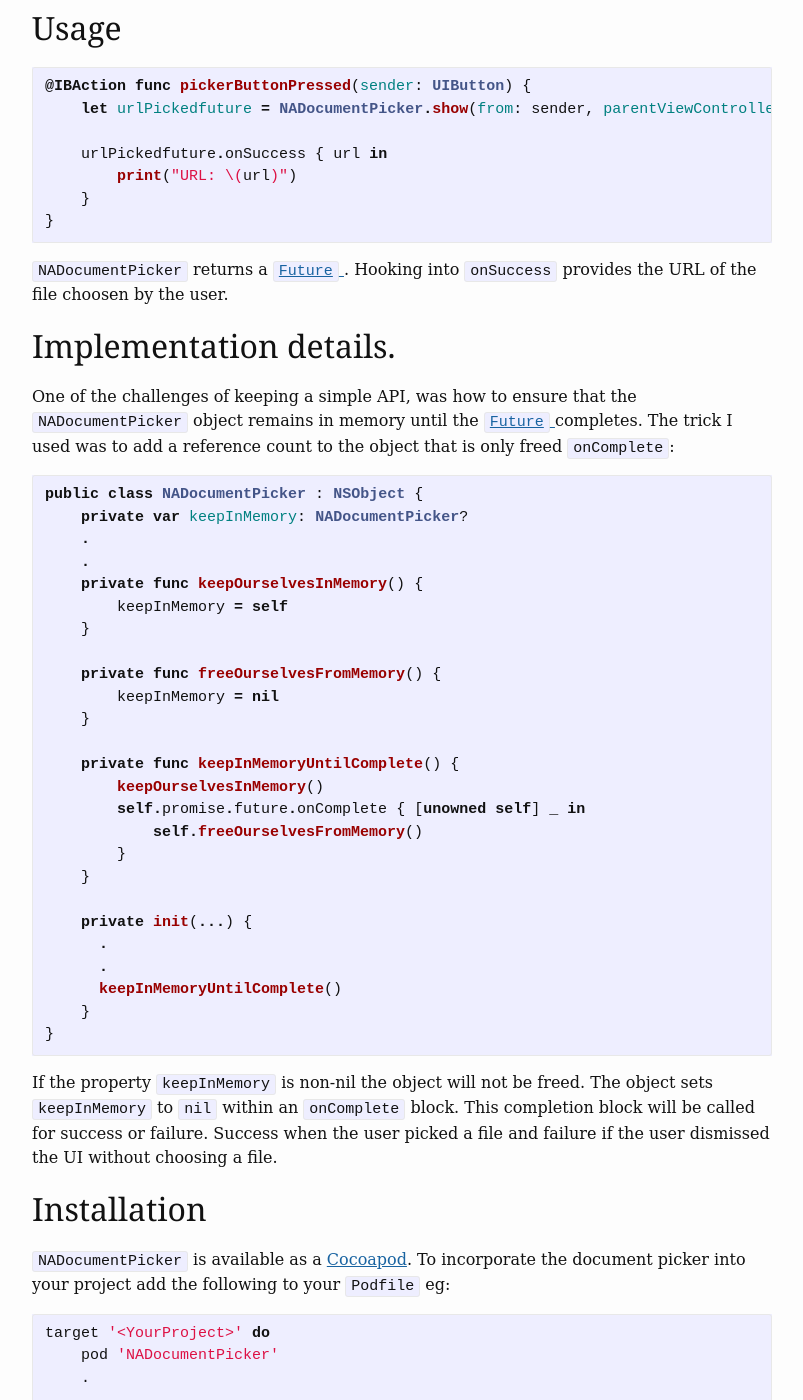
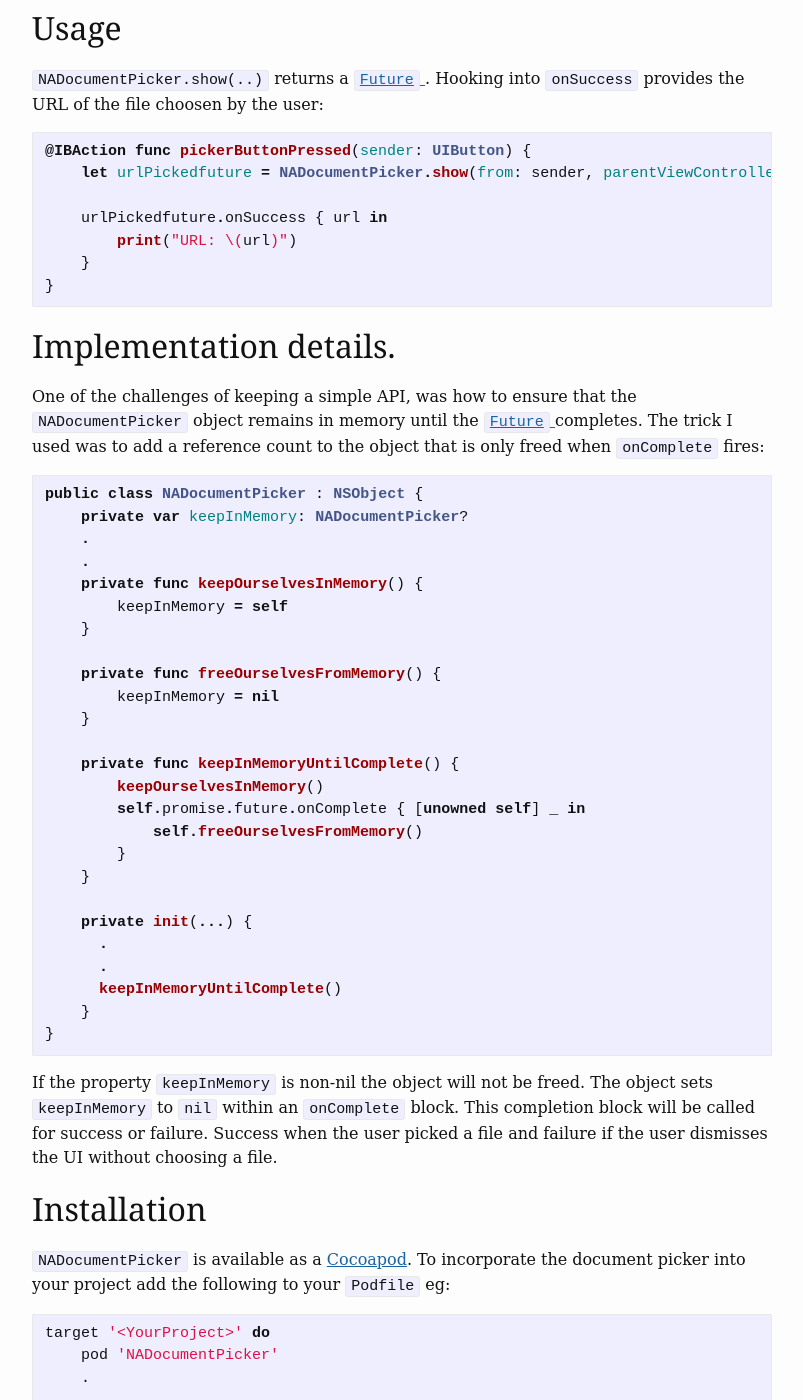
Before and after one commit to NickAger/nickager.github.io, a Jekyll site: the page built from _posts/2016-03-07-DocumentPicker.md, in a window 1280 px wide and 1400 px high, scrolled down 896 px. Shown: the whole window, without its empty margins (238-1041 px from the left). Built offline with Jekyll 4.4.1, drawn with Linux system fonts in a browser that asks for light colours; some web fonts are replaced; part of the change alters nothing that is shown; some of the changed text lies outside the part shown.

Commit message:
minor rewording

````diff
--- a/_posts/2016-03-07-DocumentPicker.md
+++ b/_posts/2016-03-07-DocumentPicker.md
@@ -5,7 +5,7 @@ tags: [Swift, iOS, Cocoapods, UIDocumentMenuDelegate, UIDocumentPickerDelegate]
 date: 2016-03-07
 excerpt_separator: <!--more-->
 ---
-I've released a Cocoapod that encapsulates UIKit document picker UI on [GitHub](https://github.com/NickAger/NADocumentPicker.git).
+I've released a Cocoapod that encapsulates UIKit document picker UI.
 
 ![](/images/blog/DocumentPicker/filepicker-combined.jpg)
 
@@ -13,6 +13,8 @@ I've released a Cocoapod that encapsulates UIKit document picker UI on [GitHub](
 The component implements both [UIDocumentMenuDelegate](https://developer.apple.com/library/prerelease/ios/documentation/UIKit/Reference/UIDocumentMenuDelegate_Protocol/index.html) and [UIDocumentPickerDelegate](https://developer.apple.com/library/prerelease/ios/documentation/UIKit/Reference/UIDocumentPickerDelegate/) and provides a simple [`Future` ](https://github.com/Thomvis/BrightFutures#examples) based API.
 
 ## Usage
+
+`NADocumentPicker.show(..)` returns a [`Future` ](https://github.com/Thomvis/BrightFutures#examples). Hooking into `onSuccess` provides the URL of the file choosen by the user:
 
 ```swift
 @IBAction func pickerButtonPressed(sender: UIButton) {
@@ -24,11 +26,9 @@ The component implements both [UIDocumentMenuDelegate](https://developer.apple.c
 }
 ```
 
-`NADocumentPicker` returns a [`Future` ](https://github.com/Thomvis/BrightFutures#examples). Hooking into `onSuccess` provides the URL of the file choosen by the user.
-
 ## Implementation details.
 
-One of the challenges of keeping a simple API, was how to ensure that the `NADocumentPicker` object remains in memory until the [`Future` ](https://github.com/Thomvis/BrightFutures#examples) completes. The trick I used was to add a reference count to the object that is only freed `onComplete`:
+One of the challenges of keeping a simple API, was how to ensure that the `NADocumentPicker` object remains in memory until the [`Future` ](https://github.com/Thomvis/BrightFutures#examples) completes. The trick I used was to add a reference count to the object that is only freed when `onComplete` fires:
 
 ```swift
 public class NADocumentPicker : NSObject {
@@ -58,7 +58,7 @@ public class NADocumentPicker : NSObject {
 }
 ```
 
-If the property `keepInMemory` is non-nil the object will not be freed. The object sets `keepInMemory` to `nil` within an `onComplete` block. This completion block will be called for success or failure. Success when the user picked a file and failure if the user dismissed the UI without choosing a file.
+If the property `keepInMemory` is non-nil the object will not be freed. The object sets `keepInMemory` to `nil` within an `onComplete` block. This completion block will be called for success or failure. Success when the user picked a file and failure if the user dismisses the UI without choosing a file.
 
 ## Installation
 
@@ -72,7 +72,7 @@ target '<YourProject>' do
 end
 ```
 
-you can test an `NADocumentPicker` demo project with:
+You can try-out `NADocumentPicker` demo project by using the cocoapod `try` option as:
 
 ```
 $ pod try NADocumentPicker
@@ -80,7 +80,8 @@ $ pod try NADocumentPicker
 
 ### See Also
 
-* [NADocumentPicker.swift](https://github.com/NickAger/NADocumentPicker/blob/master/NADocumentPicker/NADocumentPicker.swift#L25) on GitHub
+* [NADocumentPicker.swift](https://github.com/NickAger/NADocumentPicker/blob/master/NADocumentPicker/NADocumentPicker.swift#L25) on GitHub.
+* [NADocumentPicker project](https://github.com/NickAger/NADocumentPicker) on GitHub.
 * [Searching for a Swift Future library]({% post_url 2016-01-20-searching-for-a-future-library %})
 * [Profit from Futures]({% post_url 2016-02-10-profit-from-futures %})
 * [https://github.com/Thomvis/BrightFutures](https://github.com/Thomvis/BrightFutures)
````
